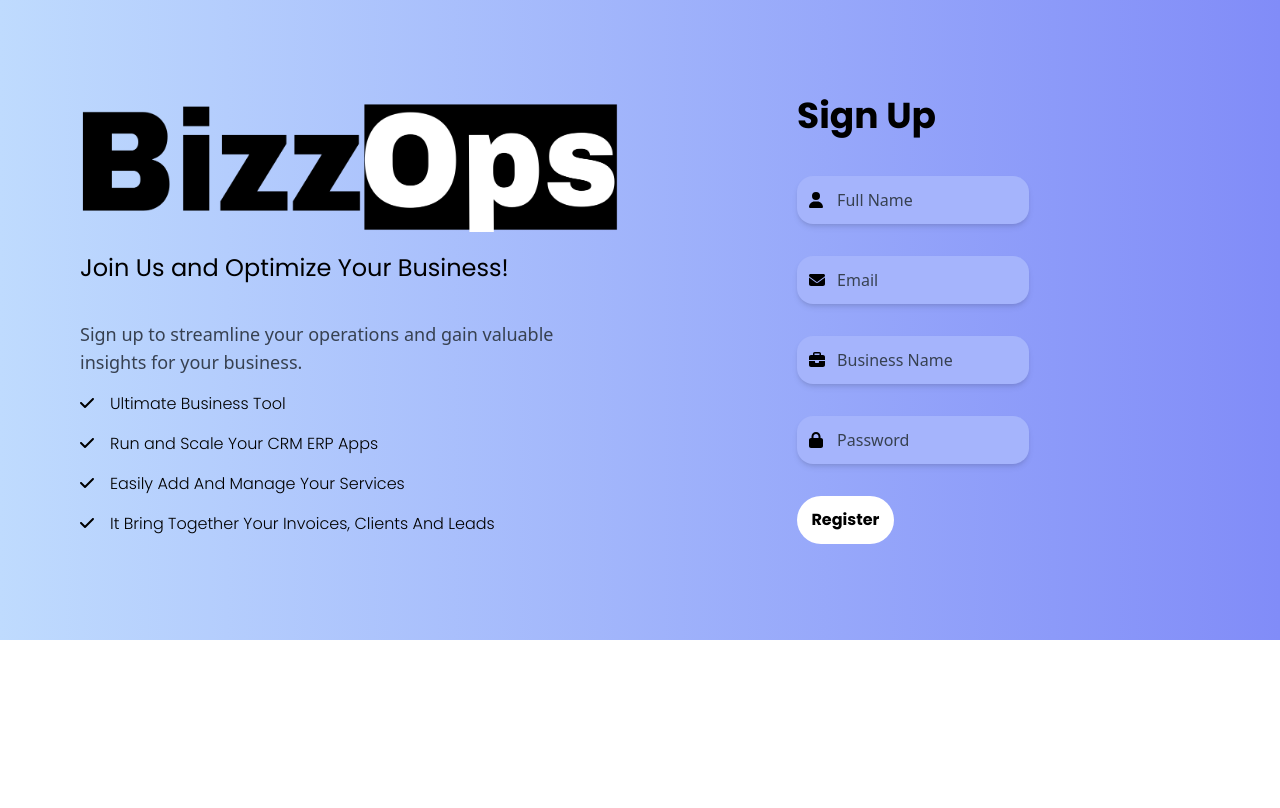
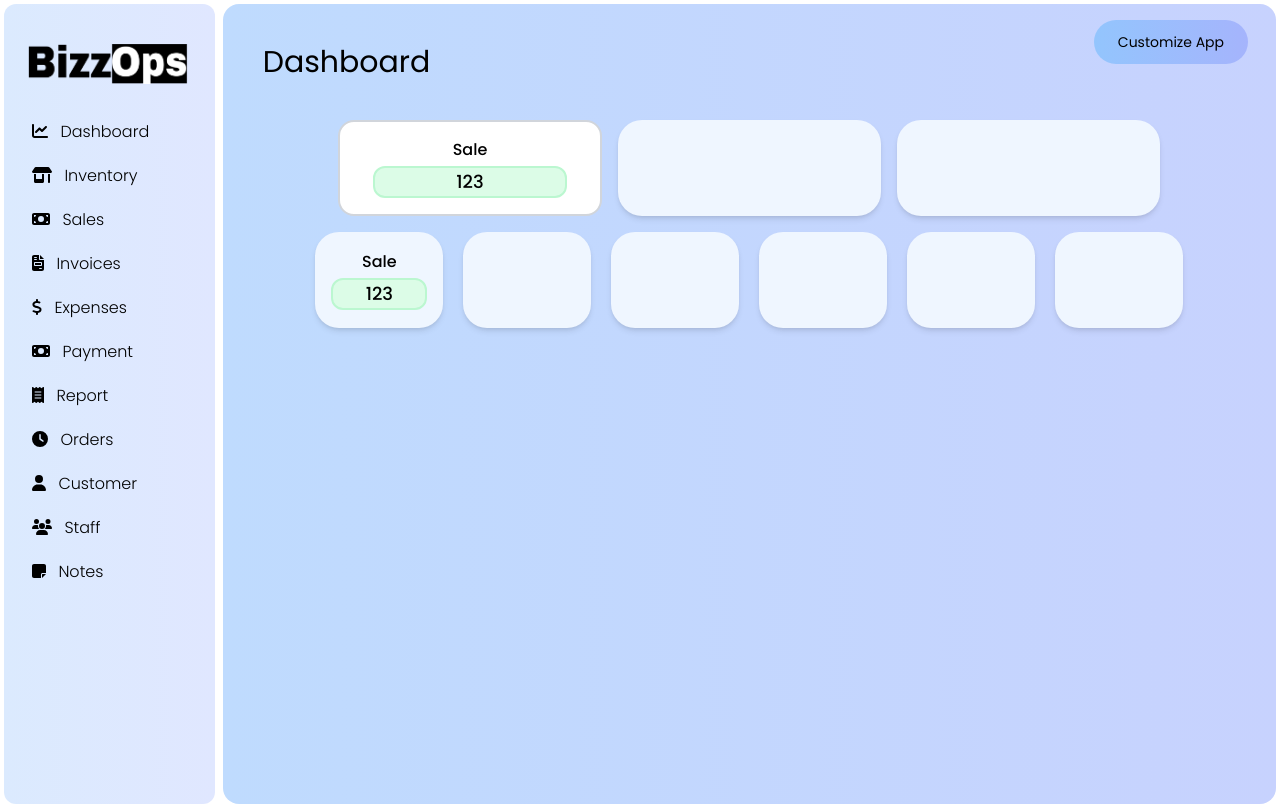
Before and after one commit to Amitkumar-Vaghela/BizzOps, a React (Vite) app in the folder frontend/: page /register in a window 1280 px wide. Built offline with nearby package versions, Linux system fonts and the light colour scheme.

Commit message:
added Dashboard

```diff
--- a/frontend/src/App.jsx
+++ b/frontend/src/App.jsx
@@ -1,11 +1,8 @@
 import Signup from "./pages/Signup.jsx";
 import Signin from "./pages/Signin.jsx";
-import AddSales from "./components/AddSales";
-import AddInventory from "./components/AddInventory";
-import SalesTable from "./components/SalesTable";
-import InventoryTable from "./components/InventoryTable";
 import LandingPage from "./pages/LandingPage.jsx";
-import Landing from "./components/Landing.jsx";
+import Sidebar from "./components/Sidebar.jsx";
+import Dashboard from "./components/Dashboard.jsx";
 
 import { BrowserRouter as Router, Route, Routes } from 'react-router-dom';
 
@@ -13,19 +10,14 @@ function App() {
 
   return (
     <>
-      {/* <Login />
-        <AddSales />
-        <SalesTable />
-        <InventoryTable/>
-        <AddInventory/> */}
-      {/* <Landing/> */}
-      <Router>
+      {/* <Router>
         <Routes>
           <Route path="/" element={<LandingPage />} />
           <Route path="/login" element={<Signin />} />
           <Route path="/register" element={<Signup />} />
         </Routes>
-      </Router>
+      </Router> */}
+      <Dashboard/>
     </>
   )
 }
--- /dev/null
+++ b/frontend/src/components/CustomBtn.jsx
@@ -0,0 +1,11 @@
+import React from "react";
+
+function CustomBtn(){
+    return(
+        <div className="absolute top-5 right-8">
+            <button className="text-sm bg-gradient-to-r from-blue-300 to-indigo-300 text-gray-700-400 font-normal font-poppins px-6 py-3 rounded-full hover:bg-gradient-to-bl transition">Customize App</button>
+        </div>
+    )
+}
+
+export default CustomBtn
--- /dev/null
+++ b/frontend/src/components/Dashboard.jsx
@@ -0,0 +1,47 @@
+import React from "react";
+import Sidebar from "./Sidebar";
+import CustomBtn from "./CustomBtn";
+
+function Dashboard() {
+    return (
+        <>
+            <div className="flex min-h-screen">
+                <Sidebar />
+                <div className="w-5/6 bg-gradient-to-r from-blue-200 to-indigo-200 m-1 rounded-2xl">
+                    <CustomBtn />
+                    <h1 className="m-10 text-3xl font-normal font-poppins">Dashboard</h1>
+                    <div className="mt-2 flex justify-center items-center gap-4">
+                        <div className="bg-white border-2 border-gray-300 w-1/4 h-24 rounded-2xl flex flex-col justify-center items-center">
+                            <h1 className="text-base font-medium font-poppins text-center mb-1">Sale</h1>
+                            <div className="bg-green-100 border-green-200 border-2 rounded-xl font-medium font-poppins text-center w-3/4 flex justify-center items-center">
+                                <p className="text-lg">123</p>
+                            </div>
+                        </div>
+
+                        <div className="bg-blue-50 w-1/4 h-24 rounded-3xl shadow-md"></div>
+                        <div className="bg-blue-50 w-1/4 h-24 rounded-3xl shadow-md"></div>
+
+                    </div>
+
+                    <div className="mt-4 flex justify-center items-center gap-5">
+                        <div className="bg-blue-50 w-32 h-24 rounded-3xl shadow-md flex flex-col justify-center items-center">
+                            <h1 className="text-base font-medium font-poppins text-center mb-1">Sale</h1>
+                            <div className="bg-green-100 border-green-200 border-2 rounded-xl font-medium font-poppins text-center w-3/4 flex justify-center items-center">
+                                <p className="text-lg">123</p>
+                            </div>
+                        </div>
+
+                        <div className="bg-blue-50 w-32 h-24 rounded-3xl shadow-md"></div>
+                        <div className="bg-blue-50 w-32 h-24 rounded-3xl shadow-md"></div>
+                        <div className="bg-blue-50 w-32 h-24 rounded-3xl shadow-md"></div>
+                        <div className="bg-blue-50 w-32 h-24 rounded-3xl shadow-md"></div>
+                        <div className="bg-blue-50 w-32 h-24 rounded-3xl shadow-md"></div>
+
+                    </div>
+                </div>
+            </div>
+        </>
+    );
+}
+
+export default Dashboard;
--- /dev/null
+++ b/frontend/src/components/Sidebar.jsx
@@ -0,0 +1,27 @@
+import React from "react";
+import logo from '../assets/logo.png'
+import { FontAwesomeIcon } from "@fortawesome/react-fontawesome";
+import { faChartLine, faClockFour, faDollar, faFileInvoice, faMoneyBill, faNoteSticky, faReceipt, faShop, faUser, faUsers } from "@fortawesome/free-solid-svg-icons";
+
+function Sidebar(){
+    return(
+        <>
+            <div className="w-1/6 min-h-screen m-1 rounded-xl bg-gradient-to-r from-blue-100 to-indigo-100">
+                <img className="pt-10 ml-6 mb-9 w-40 h-20" src={logo} alt="log" />
+                <h1 className="font-poppins font-light text-md ml-7 mt-5"> <FontAwesomeIcon icon={faChartLine} className="text-black pr-2" /> Dashboard</h1>
+                <h1 className="font-poppins font-light text-md ml-7 mt-5"> <FontAwesomeIcon icon={faShop} className="text-black pr-2" /> Inventory</h1>
+                <h1 className="font-poppins font-light text-md ml-7 mt-5"> <FontAwesomeIcon icon={faMoneyBill} className="text-black pr-2" /> Sales</h1>
+                <h1 className="font-poppins font-light text-md ml-7 mt-5"> <FontAwesomeIcon icon={faFileInvoice} className="text-black pr-2" /> Invoices</h1>
+                <h1 className="font-poppins font-light text-md ml-7 mt-5"> <FontAwesomeIcon icon={faDollar} className="text-black pr-2" /> Expenses</h1>
+                <h1 className="font-poppins font-light text-md ml-7 mt-5"> <FontAwesomeIcon icon={faMoneyBill} className="text-black pr-2" /> Payment</h1>
+                <h1 className="font-poppins font-light text-md ml-7 mt-5"> <FontAwesomeIcon icon={faReceipt} className="text-black pr-2" /> Report</h1>
+                <h1 className="font-poppins font-light text-md ml-7 mt-5"> <FontAwesomeIcon icon={faClockFour} className="text-black pr-2" /> Orders</h1>
+                <h1 className="font-poppins font-light text-md ml-7 mt-5"> <FontAwesomeIcon icon={faUser} className="text-black pr-2" /> Customer</h1>
+                <h1 className="font-poppins font-light text-md ml-7 mt-5"> <FontAwesomeIcon icon={faUsers} className="text-black pr-2" /> Staff</h1>
+                <h1 className="font-poppins font-light text-md ml-7 mt-5"> <FontAwesomeIcon icon={faNoteSticky} className="text-black pr-2" /> Notes</h1>
+            </div>
+        </>
+    )
+}
+
+export default Sidebar
```
Also changed, not shown: frontend/package.json (+7 -7 lines), 1 other file (tests, documents, lock files or other folders).
